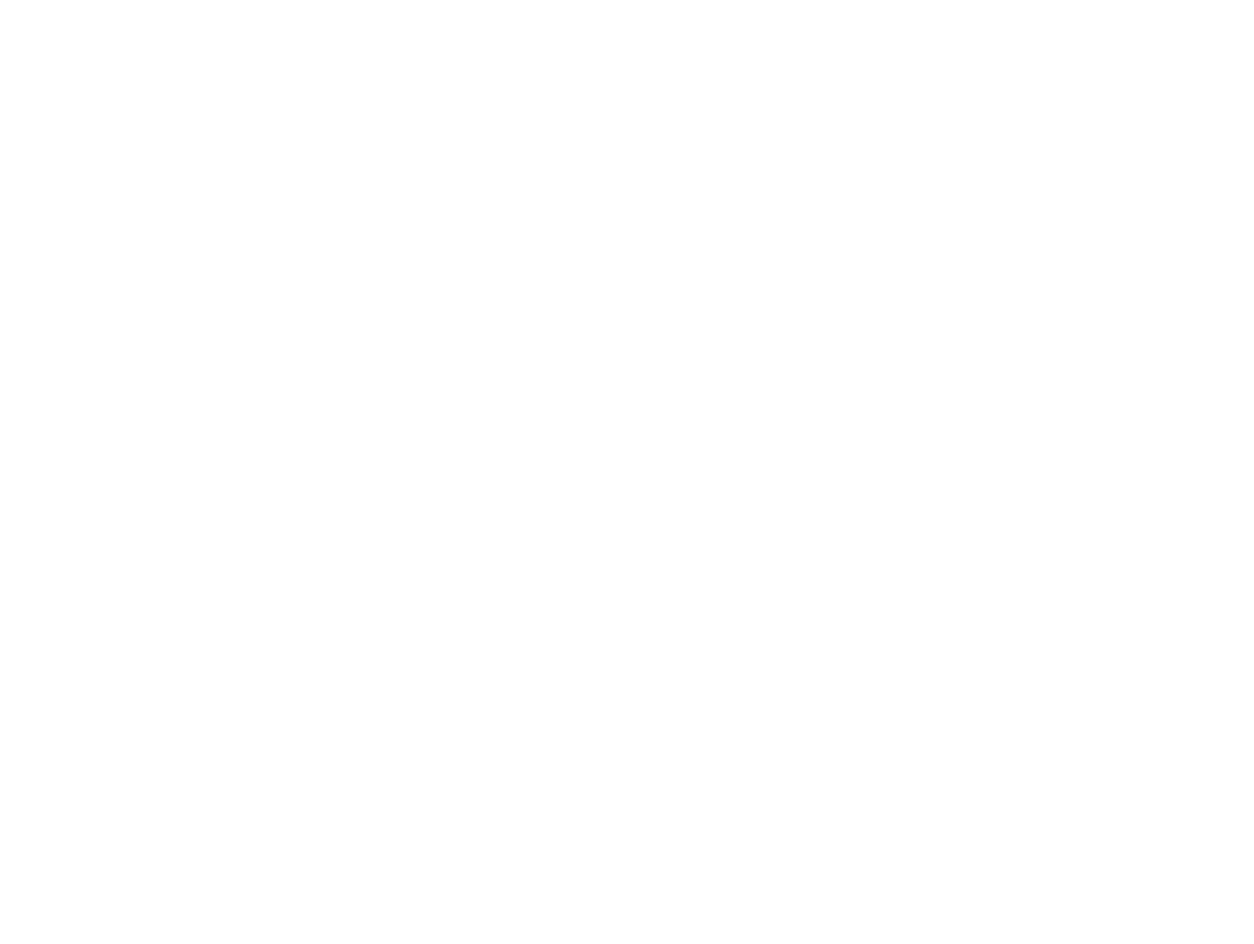
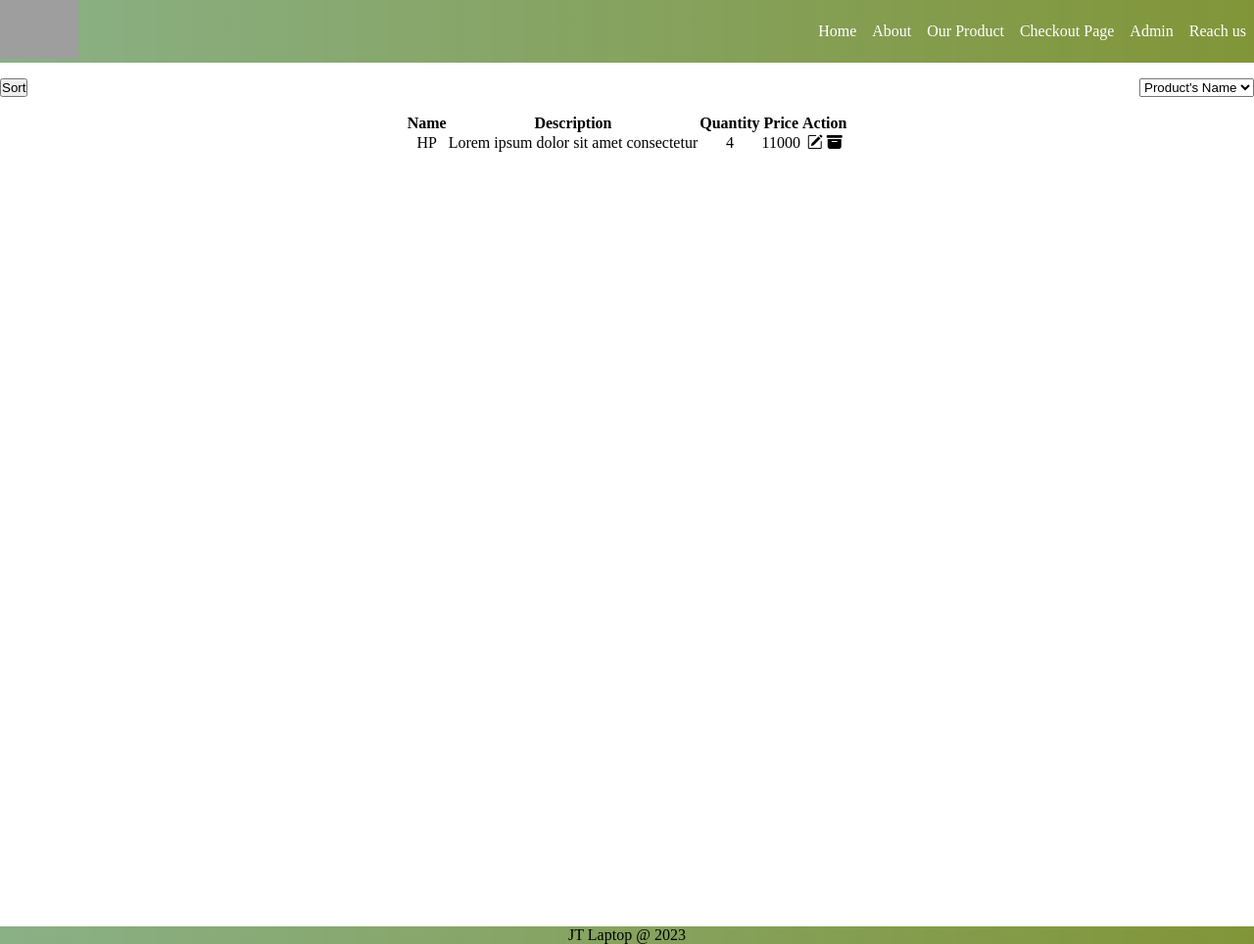
Before and after one commit to codjoelmayer/jtLaptop, a plain HTML site: page html/admin.html in a window 1280 px wide. Shown: the whole page at 98% size. Before the commit the page ends 800 px from the top, so only its background shows below. Drawn offline with nearby package versions, Linux system fonts and the light colour scheme; grey boxes are pictures that could not be loaded.

Commit message:
Admin Page

```diff
--- a/css/style.css
+++ b/css/style.css
@@ -1,3 +1,4 @@
+@import url("https://cdn.jsdelivr.net/npm/bootstrap-icons@1.11.1/font/bootstrap-icons.css");
 *,
 *::after,
 *::before {
@@ -29,7 +30,7 @@ header, footer {
 /* Display -> flex: Allow us to place items side-by-side. The default flex-direction is row.*/
 :is(nav, ul, #landing,
 .slider, .team, .search-wrapper,
-.products, .card-footer) {
+.products, .card-footer, .sorting-wrapper, .table-wrapper) {
     display: flex;
 }
 /* Display -> grid */
@@ -150,6 +151,15 @@ img[alt="Profile"] {
     background-color: var(--awesome);
     padding-inline: .2rem;
 }
+/* Admin */
+.sorting-wrapper{
+    justify-content:space-between;
+    margin-block: 1rem;
+}
+.table-wrapper{
+    justify-content: center;
+}
+
 @keyframes sliding {
     from{
         transform: translateX(0);
--- a/html/admin.html
+++ b/html/admin.html
@@ -7,6 +7,80 @@
     <title>Admin</title>
 </head>
 <body>
+    <header>
+        <nav>
+            <a href="../index.html">
+                <img src="https://i.postimg.cc/c1b6CT50/logo.png" loading="lazy" alt="logo">
+            </a>
+            <ul>
+                <li>
+                    <a href="../index.html">Home</a>
+                </li>
+                <li>
+                    <a href="./about.html">About</a>
+                </li>
+                <li>
+                    <a href="./products.html">Our Product</a>
+                </li>
+                <li>
+                    <a href="./checkout.html">Checkout Page</a>
+                </li>
+                <li>
+                    <a href="./admin.html">Admin</a>
+                </li>
+                <li>
+                    <a href="./contact.html">Reach us</a>
+                </li>
+            </ul>
+        </nav>
+    </header>
+    <main>
+        <div class="sorting-wrapper">
+            <button>Sort</button>
+            <select name="sorting" id="sorting">
+                <option value="prodName">Product's Name</option>
+                <option value="prodPrice">Product's Price</option>
 
+            </select>
+        </div>
+        <div class="table-wrapper">
+            <table>
+                <thead>
+                    <tr>
+                        <th>Name</th>
+                        <th>Description</th>
+                        <th>Quantity</th>
+                        <th>Price</th>
+                        <th>Action</th>
+                    </tr>
+                </thead>
+                <tbody>
+                    <tr>
+                        <td>
+                            HP
+                        </td>
+                        <td>Lorem ipsum dolor sit amet consectetur </td>
+                        <td>4</td>
+                        <td>11000</td>
+                        <td>
+                            <i class="bi bi-pencil-square"></i>
+                            <i class="bi bi-archive-fill"></i>
+                        </td>
+                    </tr>
+                </tbody>
+            </table>
+        </div>
+    </main>
+    <footer>
+        <p>
+            <span>
+                JT Laptop
+            </span>
+            @
+            <span>
+                2023
+            </span>
+        </p>
+    </footer>
 </body>
 </html>
```
